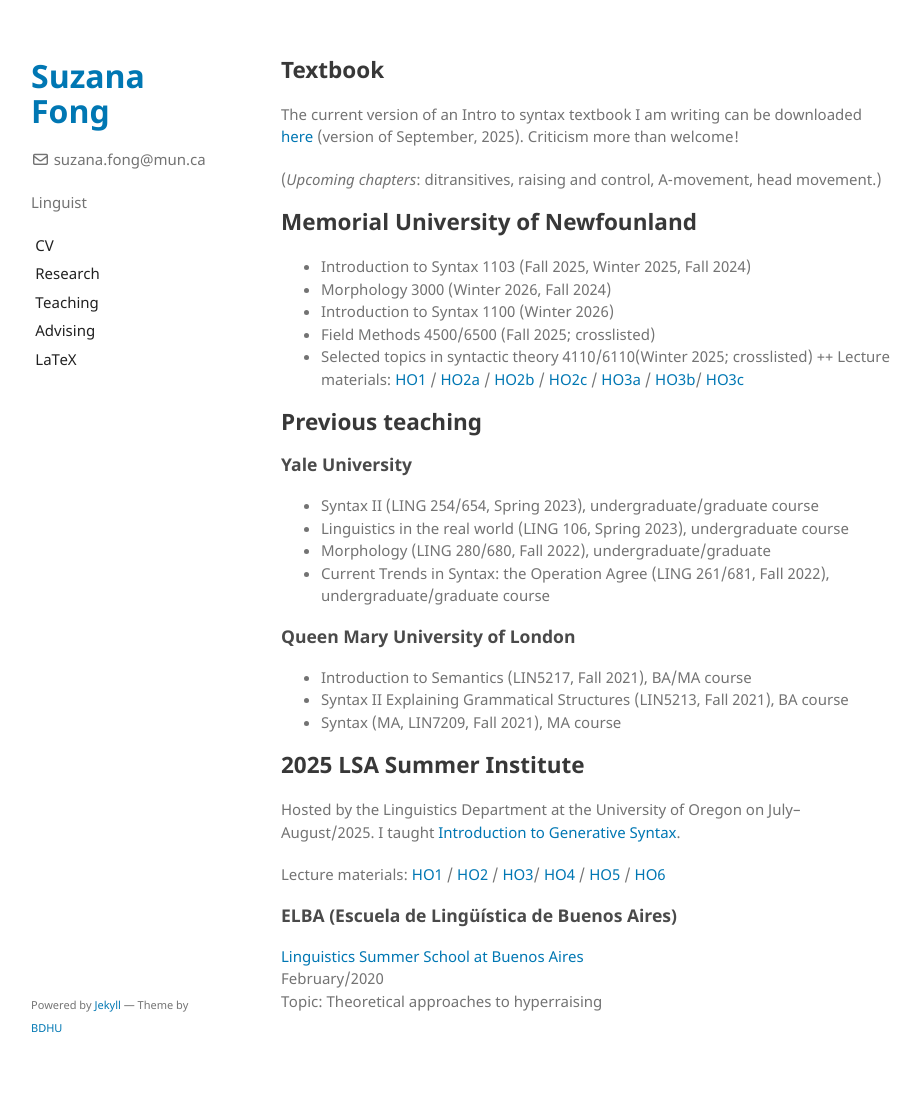
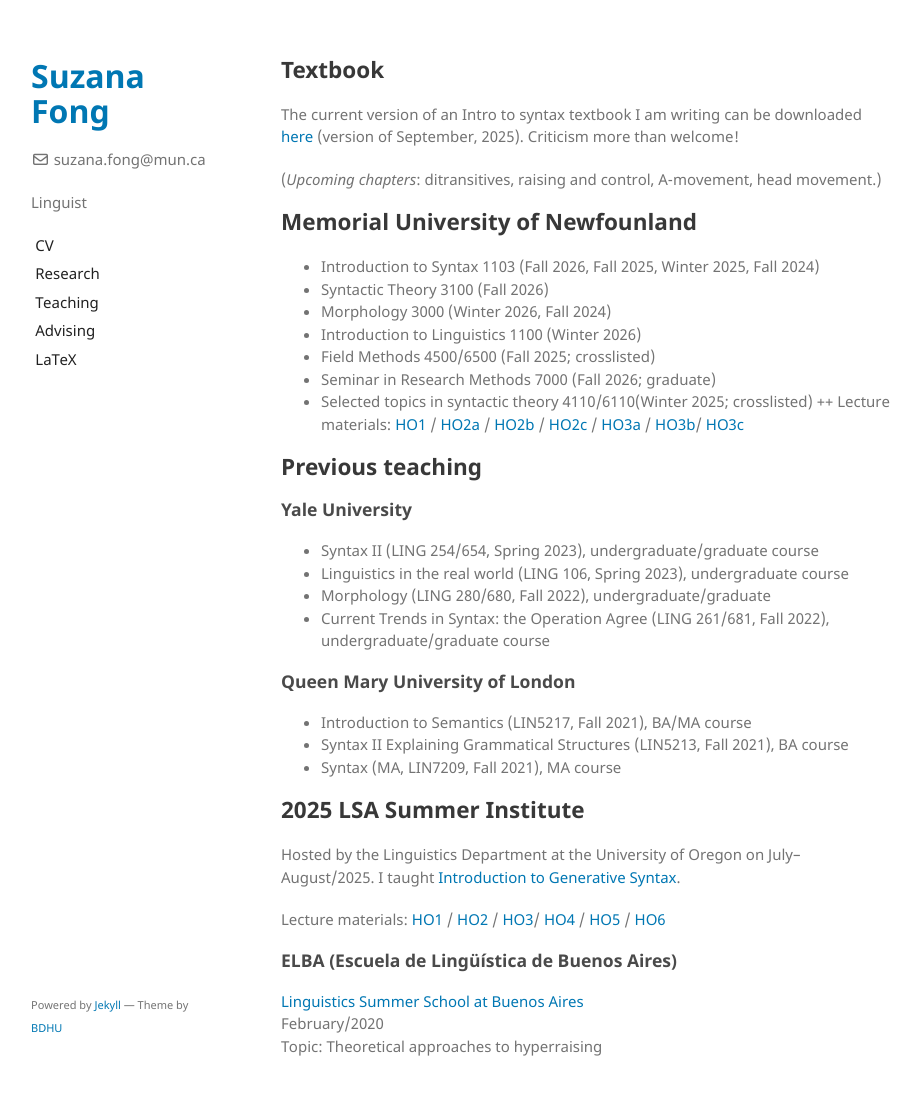
Before and after one commit to sznfng/sznfng.github.io, a Jekyll site: the page built from teaching.md, in a window 1280 px wide and 1107 px high. Shown: the top 1095 px of the window, without its empty margins (179-1100 px from the left). Built offline with Jekyll 4.4.1, drawn with Linux system fonts in a browser that asks for light colours.

Commit message:
Update teaching.md

```diff
--- a/teaching.md
+++ b/teaching.md
@@ -9,10 +9,12 @@ The current version of an Intro to syntax textbook I am writing can be downloade
 (_Upcoming chapters_: ditransitives, raising and control, A-movement, head movement.)
 
 ## Memorial University of Newfounland
-+ Introduction to Syntax 1103 (Fall 2025, Winter 2025, Fall 2024)
++ Introduction to Syntax 1103 (Fall 2026, Fall 2025, Winter 2025, Fall 2024)
++ Syntactic Theory 3100 (Fall 2026)
 + Morphology 3000 (Winter 2026, Fall 2024)
-+ Introduction to Syntax 1100 (Winter 2026)
++ Introduction to Linguistics 1100 (Winter 2026)
 + Field Methods 4500/6500 (Fall 2025; crosslisted)
++ Seminar in Research Methods 7000 (Fall 2026; graduate)
 + Selected topics in syntactic theory 4110/6110(Winter 2025; crosslisted)
   ++ Lecture materials: [HO1](https://sznfng.github.io/files/agree_course/Selected_topics_in_syntactic_theory_4110_6110_Winter_2025_handout%201.pdf) / [HO2a](https://sznfng.github.io/files/agree_course/Selected_topics_in_syntactic_theory_4110_6110_Winter_2025_handout%202a.pdf) / [HO2b](https://sznfng.github.io/files/agree_course/Selected_topics_in_syntactic_theory_4110_6110_Winter_2025_handout%202b.pdf) / [HO2c](https://sznfng.github.io/files/agree_course/Selected_topics_in_syntactic_theory_4110_6110_Winter_2025_handout%202c.pdf) / [HO3a](https://sznfng.github.io/files/agree_course/Selected_topics_in_syntactic_theory_4110_6110_Winter_2025_handout%203a.pdf) / [HO3b](https://sznfng.github.io/files/agree_course/Selected_topics_in_syntactic_theory_4110_6110_Winter_2025_handout%203b.pdf)/ [HO3c](https://sznfng.github.io/files/agree_course/Selected_topics_in_syntactic_theory_4110_6110_Winter_2025_handout%203c.pdf)
 
```
